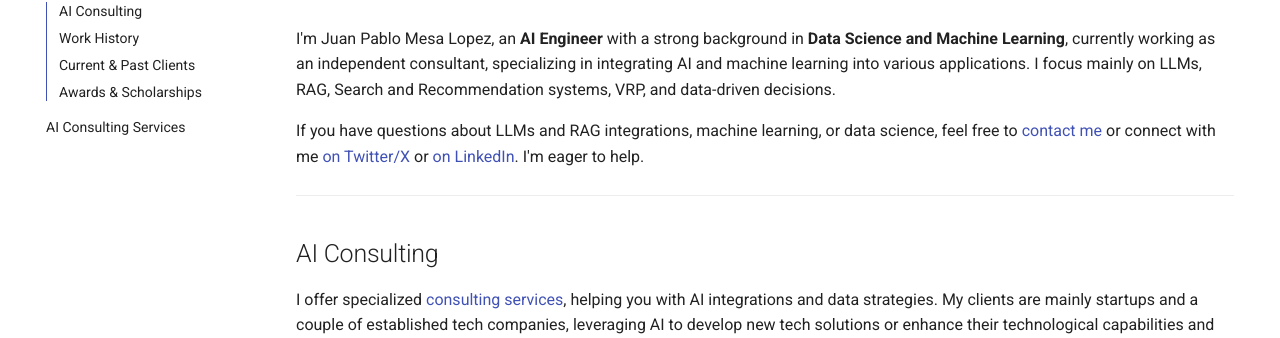
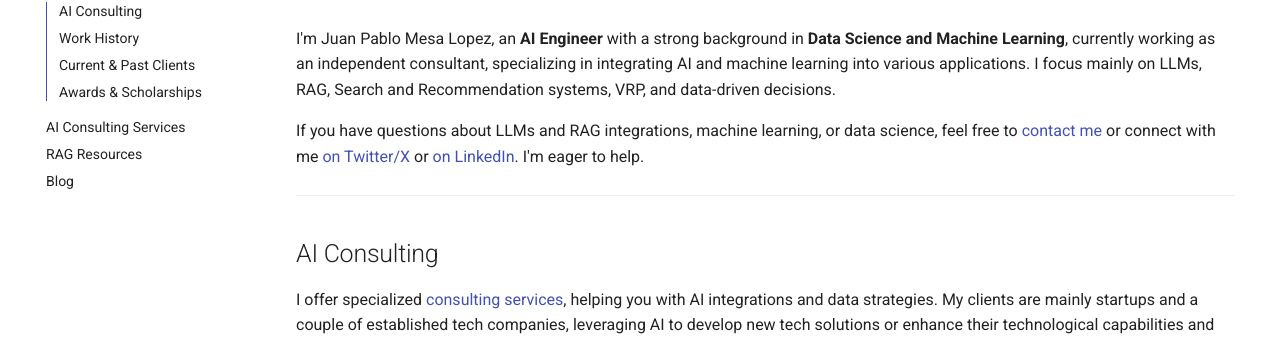
Before and after one commit to mesax1/blog, an MkDocs documentation site: the page built from docs/index.md, in a window 1280 px wide. Shown: the part 202-540 px from the top of the page. Built offline with MkDocs 1.6.1 and Material for MkDocs 9.7.7, drawn with Linux system fonts in a browser that asks for light colours; comment, search, counter and statistics services are not loaded.

Commit message:
Updated the site to display rag resources and blog

```diff
--- a/mkdocs.yml
+++ b/mkdocs.yml
@@ -40,8 +40,11 @@ nav:
   - Home:
     - Introductions: 'index.md'
     - AI Consulting Services: "services.md"
+    - RAG Resources: "rag_resources.md"
+    - Blog: "https://blog.juanpml.com"
   - Services:
     - AI Consulting Services: "services.md"
+
   - Blog: "https://blog.juanpml.com"
 
 plugins:
```
